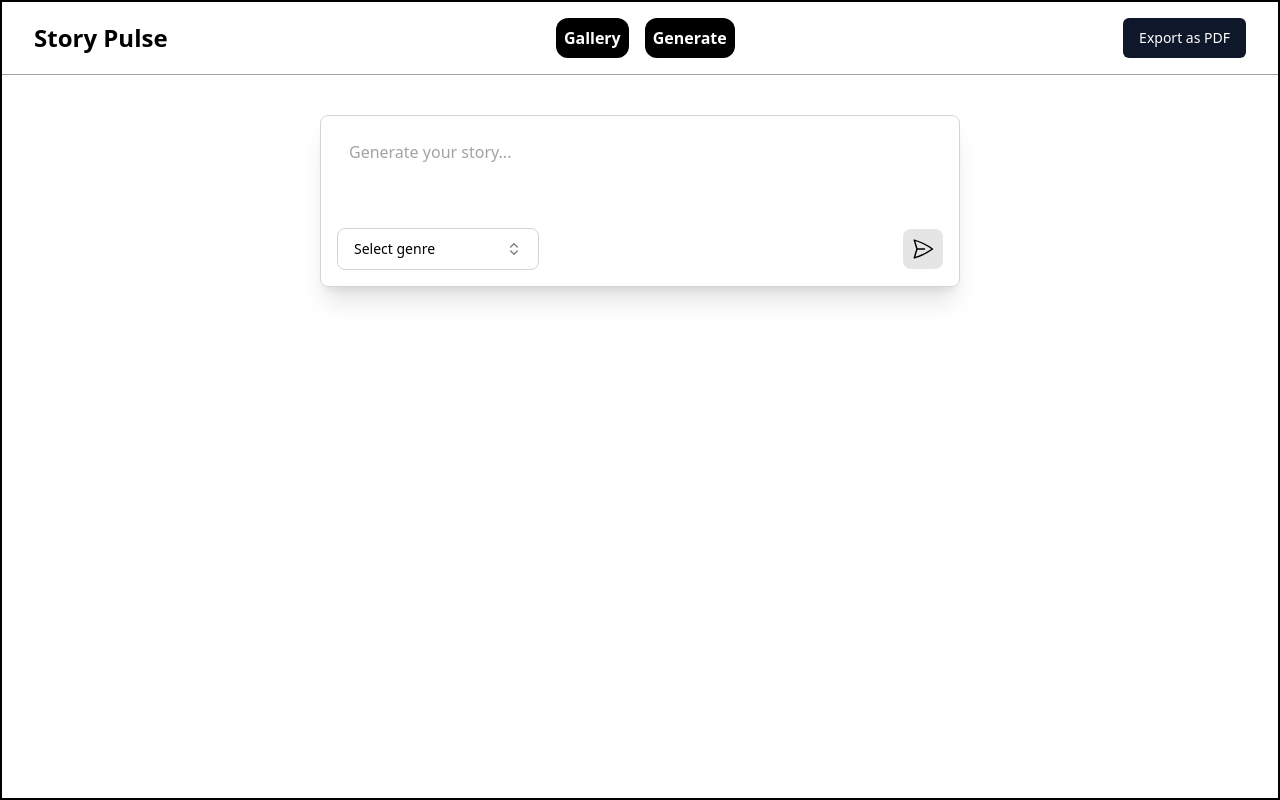
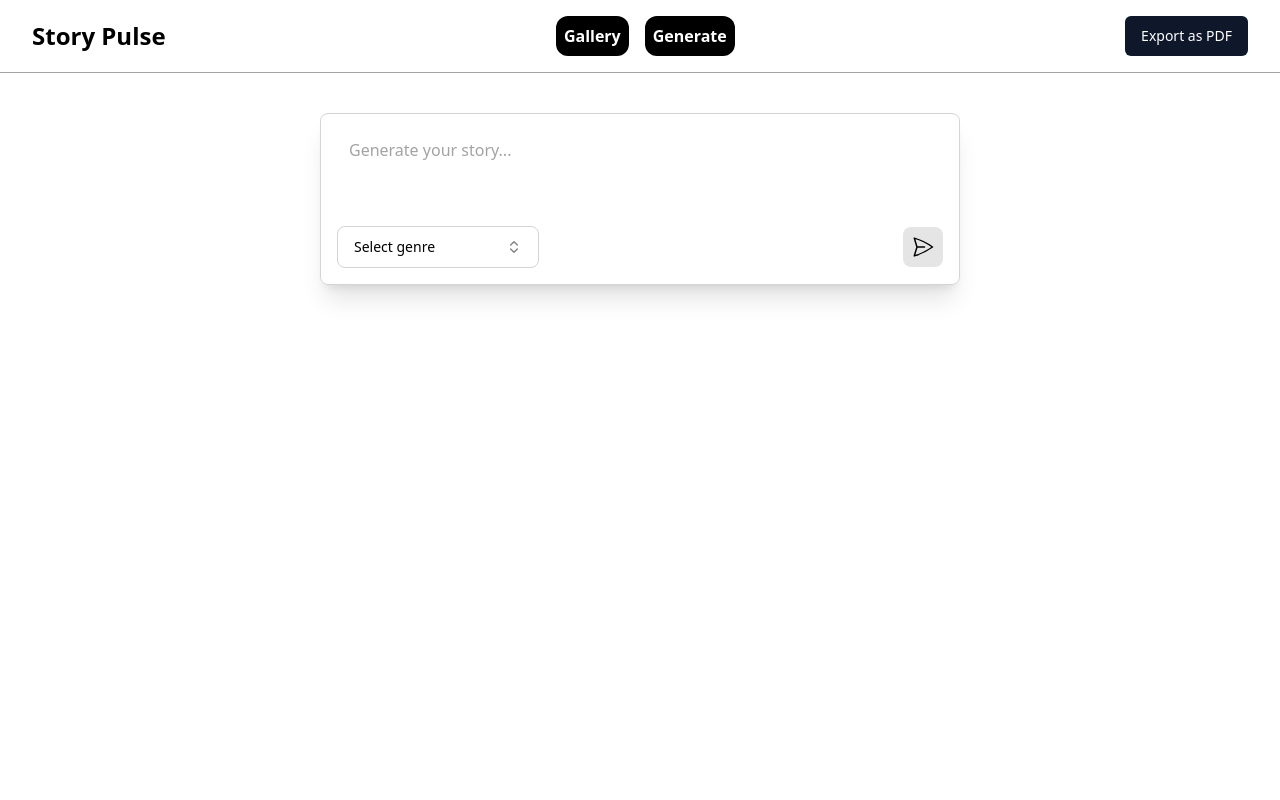
Before and after one commit to Athesh007/StoryPulse, a React (Vite) app in the folder Frontend/: page / in a window 1280 px wide. Built offline with nearby package versions, Linux system fonts and the light colour scheme.

Commit message:
Border Change

```diff
--- a/Frontend/src/App.tsx
+++ b/Frontend/src/App.tsx
@@ -20,7 +20,7 @@ const App = () => {
   const printref = useRef<any>(null);
 
   return (
-    <div className="w-full font-sans border-2 border-black min-h-screen flex flex-col items-center">
+    <div className="w-full font-sans min-h-screen flex flex-col items-center">
       <Navbar downloadref={printref} />
       <div className="w-full flex items-center justify-center lg:pt-10">
         {!fetcher ? (
--- a/Frontend/src/components/Mapper.tsx
+++ b/Frontend/src/components/Mapper.tsx
@@ -9,7 +9,7 @@ const Mapper = ({
   return (
     <div>
       <div
-        className="border border-neutral-500 shadow-xl rounded-lg h-[12rem] p-6 cursor-pointer flex flex-col justify-between"
+        className="border border-neutral-500 shadow-xl rounded-lg lg:h-[15rem] h-[12rem] p-6 cursor-pointer flex flex-col justify-between"
         onClick={() => navigate("/test", { state: solo_data.chat[0] })}
       >
         <div className="text-3xl font-semibold font-sans">
--- a/Frontend/src/components/Navbar.tsx
+++ b/Frontend/src/components/Navbar.tsx
@@ -34,6 +34,7 @@ const Navbar = ({ downloadref }: any) => {
     pdf.addImage(data, "PNG", 0, 0, pdfWidth, pdfHeight);
     pdf.save("print.pdf");
   };
+
   return (
     <div className="flex border-b border-neutral-400 w-full p-4 px-8 justify-between items-center">
       <div className="text-2xl font-semibold">Story Pulse</div>
```
